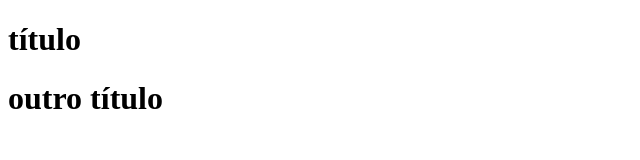
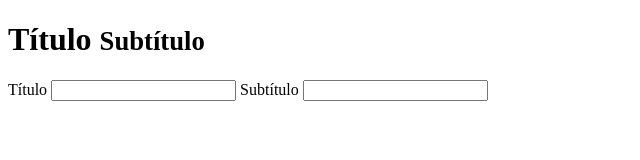
Before and after one commit to rubens-lopes/spa-cangaco, a website built with webpack: page src/index.html in a window 1280 px wide. Shown: the whole page, without its empty margins (0-640 px from the left). Built offline with nearby package versions, Linux system fonts and the light colour scheme.

Commit message:
monta exemplo inicial

```diff
--- a/src/componentes/cabecalho/index.ts
+++ b/src/componentes/cabecalho/index.ts
@@ -4,8 +4,8 @@ import ModeloCabeçalho from './modelo'
 
 export default class Cabeçalho extends Componente<VisualizaçãoCabeçalho, ModeloCabeçalho> {
 
-  constructor({ id, título }: IdComponente & ModeloCabeçalho) {
-    super(new VisualizaçãoCabeçalho(`[data-cabeçalho="${id ?? ``}"]`), new ModeloCabeçalho(título), `título`)
+  constructor({ id, título, subtítulo }: IdComponente & ModeloCabeçalho) {
+    super(new VisualizaçãoCabeçalho(`[data-cabeçalho="${id ?? ``}"]`), new ModeloCabeçalho(título, subtítulo), `título`, `subtítulo`)
   }
 
   definirTítulo(título: string) {
--- a/src/componentes/cabecalho/modelo.ts
+++ b/src/componentes/cabecalho/modelo.ts
@@ -1,3 +1,3 @@
 export default class ModeloCabeçalho {
-  constructor(public título: string) { }
+  constructor(public título: string, public subtítulo: string) { }
 }
--- a/src/componentes/cabecalho/visualizacao.ts
+++ b/src/componentes/cabecalho/visualizacao.ts
@@ -4,7 +4,7 @@ import ModeloCabeçalho from './modelo'
 export default class VisualizaçãoCabeçalho extends Visualização<ModeloCabeçalho> {
   protected obterVisualização(modelo: ModeloCabeçalho): string {
     return `
-      <h1>${modelo.título}</h1>
+      <h1>${modelo.título}${modelo.subtítulo}</h1>
     `
   }
 }
--- a/src/index.html
+++ b/src/index.html
@@ -7,7 +7,19 @@
   <title>SPA a moda do cangaço</title>
 </head>
 <body>
-  <div data-cabeçalho></div>
-  <div data-cabeçalho="cabeçalho-1"></div>
+  <h1>
+    Título
+    <small>Subtítulo</small>
+  </h1>
+
+  <label>
+    Título
+    <input name="título" type="text">
+  </label>
+
+  <label>
+    Subtítulo
+    <input name="subtítulo" type="text">
+  </label>
 </body>
 </html>
--- a/src/index.ts
+++ b/src/index.ts
@@ -1,14 +1,20 @@
-import Cabeçalho from '&/componentes/cabecalho'
+document.addEventListener(`DOMContentLoaded`, () => {
+  const elementoTítulo = document.querySelector(`h1`)!
 
-document.addEventListener(`DOMContentLoaded`, () => {
-  const cabeçalho = new Cabeçalho({
-    título: `teste`,
+  const entradaTítulo = document.querySelector<HTMLInputElement>(`[name=título]`)!
+  const entradaSubtítulo = document.querySelector<HTMLInputElement>(`[name=subtítulo]`)!
+
+  entradaTítulo.addEventListener(`keyup`, () => {
+    elementoTítulo.innerHTML = `
+      ${entradaTítulo.value}
+      <small>${entradaSubtítulo.value}<small>
+    `
   })
 
-  const cabeçalho1 = new Cabeçalho({
-    id: `cabeçalho-1`,
-    título: `outro título`,
+  entradaSubtítulo.addEventListener(`keyup`, () => {
+    elementoTítulo.innerHTML = `
+      ${entradaTítulo.value}
+      <small>${entradaSubtítulo.value}<small>
+    `
   })
-
-  setTimeout(() => cabeçalho.definirTítulo(`título`), 2 * 1000)
 })
```
